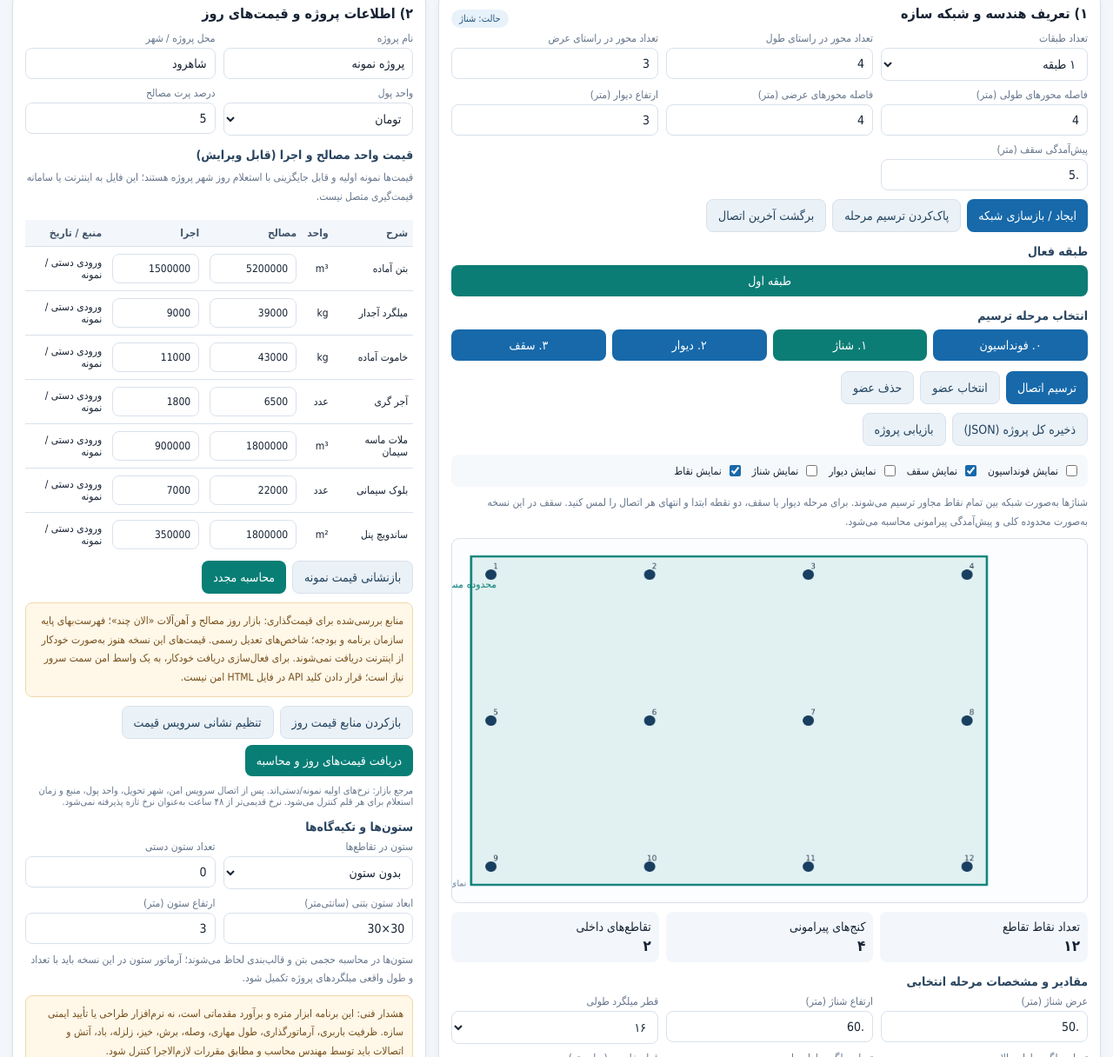
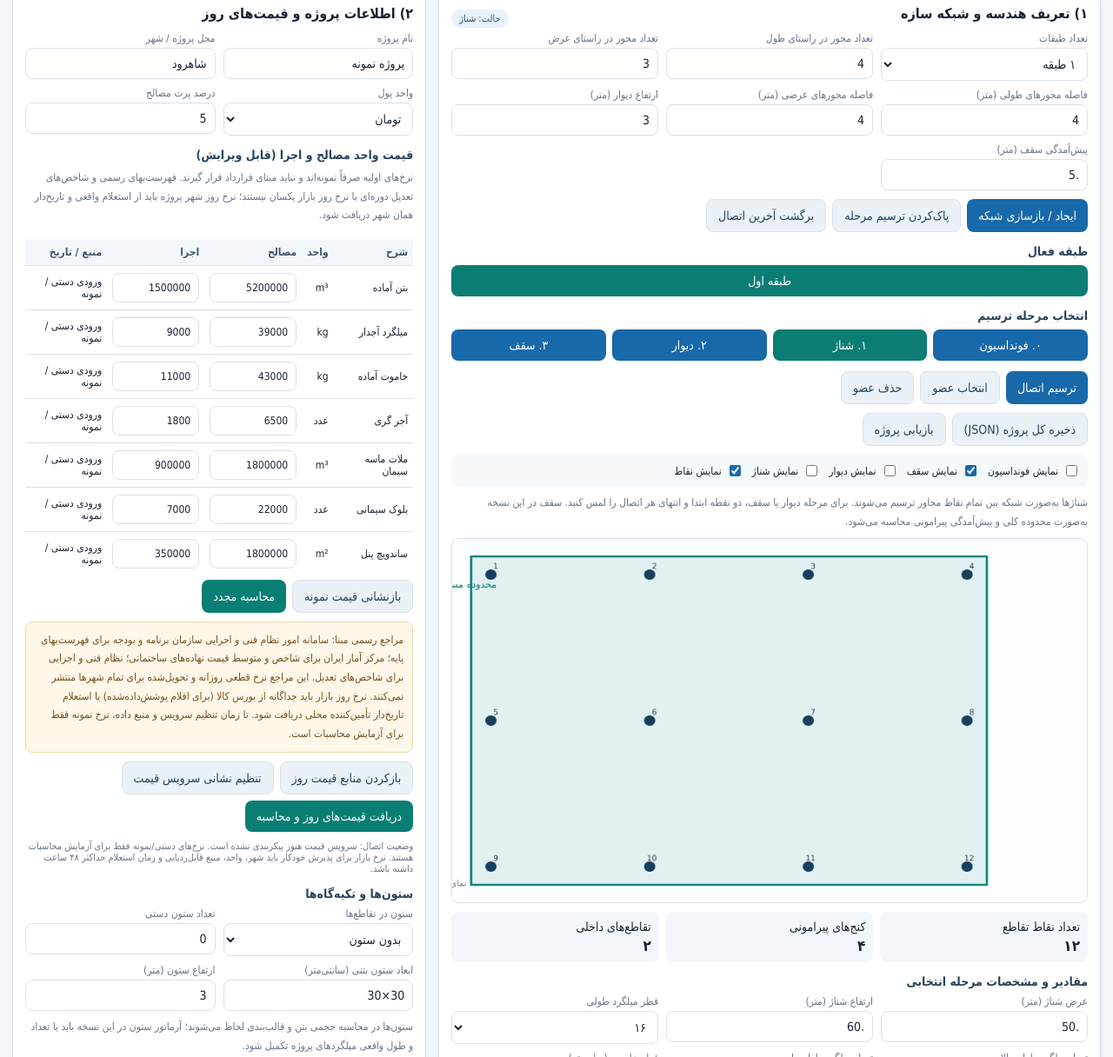
Before and after one commit to sahroud/SAHROUD-METREH, a plain HTML site: page index.html in a window 1280 px wide. Shown: the part 96-1312 px from the top of the page at 87% size. Drawn offline with Linux system fonts and the light colour scheme.

Commit message:
Use official construction reference sources and clarify daily price limits

```diff
--- a/index.html
+++ b/index.html
@@ -158,14 +158,14 @@ table{width:100%;border-collapse:collapse;font-size:12px;margin-top:8px}th,td{pa
   <div><label>درصد پرت مصالح</label><input id="waste" type="number" value="5" min="0"></div>
  </div>
  <h3>قیمت واحد مصالح و اجرا (قابل ویرایش)</h3>
- <p class="hint">قیمت‌ها نمونه اولیه و قابل جایگزینی با استعلام روز شهر پروژه هستند؛ این فایل به اینترنت یا سامانه قیمت‌گیری متصل نیست.</p>
+ <p class="hint">نرخ‌های اولیه صرفاً نمونه‌اند و نباید مبنای قرارداد قرار گیرند. فهرست‌بهای رسمی و شاخص‌های تعدیل دوره‌ای با نرخ روز بازار یکسان نیستند؛ نرخ روز شهر پروژه باید از استعلام واقعی و تاریخ‌دار همان شهر دریافت شود.</p>
  <div style="overflow:auto;max-height:390px">
  <table id="priceTable"><thead><tr><th>شرح</th><th>واحد</th><th>مصالح</th><th>اجرا</th><th>منبع / تاریخ</th></tr></thead><tbody></tbody></table>
  </div>
  <div class="toolbar no-print"><button class="secondary" id="resetPrices">بازنشانی قیمت نمونه</button><button class="green" id="recalc">محاسبه مجدد</button></div>
- <div class="note" id="priceSourceNote">منابع بررسی‌شده برای قیمت‌گذاری: بازار روز مصالح و آهن‌آلات «الان چند»؛ فهرست‌بهای پایه سازمان برنامه و بودجه؛ شاخص‌های تعدیل رسمی. قیمت‌های این نسخه هنوز به‌صورت خودکار از اینترنت دریافت نمی‌شوند. برای فعال‌سازی دریافت خودکار، به یک واسط امن سمت سرور نیاز است؛ قرار دادن کلید API در فایل HTML امن نیست.</div>
+ <div class="note" id="priceSourceNote">مراجع رسمی مبنا: سامانه امور نظام فنی و اجرایی سازمان برنامه و بودجه برای فهرست‌بهای پایه؛ مرکز آمار ایران برای شاخص و متوسط قیمت نهاده‌های ساختمانی؛ نظام فنی و اجرایی برای شاخص‌های تعدیل. این مراجع نرخ قطعی روزانه و تحویل‌شده برای تمام شهرها منتشر نمی‌کنند. نرخ روز بازار باید جداگانه از بورس کالا (برای اقلام پوشش‌داده‌شده) یا استعلام تاریخ‌دار تأمین‌کننده محلی دریافت شود. تا زمان تنظیم سرویس و منبع داده، نرخ نمونه فقط برای آزمایش محاسبات است.</div>
  <div class="toolbar no-print"><button class="secondary" type="button" id="openMarketSources">بازکردن منابع قیمت روز</button><button class="secondary" type="button" id="priceApiSetup">تنظیم نشانی سرویس قیمت</button><button class="green" type="button" id="fetchDailyPrices">دریافت قیمت‌های روز و محاسبه</button></div>
- <div id="priceSourceReport" class="subtle">مرجع بازار: نرخ‌های اولیه نمونه/دستی‌اند. پس از اتصال سرویس امن، شهر تحویل، واحد پول، منبع و زمان استعلام برای هر قلم کنترل می‌شود. نرخ قدیمی‌تر از ۴۸ ساعت به‌عنوان نرخ تازه پذیرفته نمی‌شود.</div>
+ <div id="priceSourceReport" class="subtle">وضعیت اتصال: سرویس قیمت هنوز پیکربندی نشده است. نرخ‌های دستی/نمونه فقط برای آزمایش محاسبات هستند. نرخ بازار برای پذیرش خودکار باید شهر، واحد، منبع قابل‌ردیابی و زمان استعلام حداکثر ۴۸ ساعت داشته باشد.</div>
  <h3>ستون‌ها و تکیه‌گاه‌ها</h3>
  <div class="grid">
   <div><label>ستون در تقاطع‌ها</label><select id="columns"><option value="none">بدون ستون</option><option value="all">ستون در تمام نقاط</option><option value="corners">فقط کنج‌ها</option><option value="custom">تعداد دستی</option></select></div>
@@ -555,8 +555,8 @@ async function fetchDailyPrices(){
  }catch(e){alert('دریافت قیمت ناموفق بود: '+e.message+'\nممکن است سرویس در دسترس نباشد یا CORS را برای این دامنه فعال نکرده باشد. نرخ قبلی حفظ شد.')}finally{b.disabled=false;b.textContent='دریافت قیمت‌های روز و محاسبه'}
 }
 function configurePriceSources(){
- const links=[['بازار مصالح و آهن‌آلات الان چند','https://alanchand.com/building-materials-price'],['فهرست‌بهای ابنیه ۱۴۰۴ (نسخه منتشرشده)','https://nassira.ir/wp-content/uploads/2025/10/Abnieh1404.pdf'],['شاخص تعدیل رسمی سه‌ماهه دوم ۱۴۰۵','https://newsmedia.tasnimmedia.com/Tasnim/Uploaded/Document/1405/08/12/140508120756543223880875.pdf']];
- $('priceSourceReport').innerHTML=links.map(x=>`<div><a href="${x[1]}" target="_blank" rel="noopener">${x[0]}</a></div>`).join('')+'<p>نرخ بازار مرجع عمدتاً تهران/بورس کالا است و قیمت تحویل شاهرود نیست؛ حمل، مالیات و استعلام فروشنده باید جداگانه اعمال شود.</p>';
+ const links=[['سامانه رسمی امور نظام فنی و اجرایی سازمان برنامه و بودجه — فهرست‌بهای پایه ابنیه ۱۴۰۴','https://sama.mporg.ir/sites/publish/SitePages/ZabetehView.aspx?mdid=5957'],['سازمان برنامه و بودجه کشور — مرجع ابلاغ فهرست‌بها و بخشنامه‌ها','https://www.mporg.ir/'],['مرکز آمار ایران — شاخص و متوسط قیمت نهاده‌های ساختمانی','https://www.amar.org.ir/'],['نظام فنی و اجرایی کشور — مرجع شاخص‌های تعدیل','http://nezamfanni.ir']];
+ $('priceSourceReport').innerHTML='<b>مراجع رسمی برای داده‌های پایه و تعدیل (نه نرخ لحظه‌ای فروشنده):</b>'+links.map(x=>`<div><a href="${x[1]}" target="_blank" rel="noopener">${x[0]}</a></div>`).join('')+'<p><b>محدودیت مهم:</b> فهرست‌بهای پایه معمولاً سالانه و شاخص‌های تعدیل دوره‌ای منتشر می‌شوند؛ این اسناد، قیمت روز تحویل در شهر پروژه نیستند. برای نرخ روز باید منبع معامله/فروشنده یا داده بورس کالا برای همان قلم، شهر، واحد، تاریخ و شرایط حمل مشخص باشد. نرخ فاقد منبع یا تاریخ نباید وارد برآورد شود.</p>';
 }
 function exportCSV(){
  const original={activeFloor,beams,walls,roofLinks,drainPoints,beamSpecs,wallSpecs},all=[];
```
